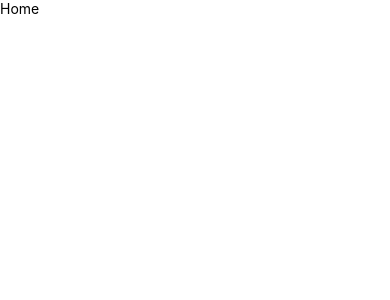
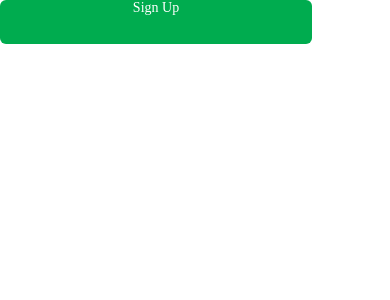
Before and after one commit to morachake/chap-chap, a React Native app: screen / in a window 390 px wide. Shown: the top 300 px of the page. Built offline with nearby package versions, Linux system fonts and the light colour scheme.

Commit message:
Creating a reusble button components

```diff
--- a/App.js
+++ b/App.js
@@ -1,10 +1,11 @@
 import React from 'react';
 import {SafeAreaView, Text, View} from 'react-native';
+import HomeScreen from './src/screens/HomeScreen';
 
 export default function App() {
   return (
     <SafeAreaView>
-      <Text>Home</Text>
+      <HomeScreen/>
     </SafeAreaView>
   );
 }
--- /dev/null
+++ b/src/components/Btn.js
@@ -0,0 +1,29 @@
+import React from 'react';
+import {StyleSheet, Text, TouchableOpacity, View} from 'react-native';
+import {COLORS} from '../constants/index';
+export default function Btn({title}) {
+  return (
+    <View>
+      <TouchableOpacity style={styles.btn}>
+        <Text style={styles.title}>{title}</Text>
+      </TouchableOpacity>
+    </View>
+  );
+}
+
+const styles = StyleSheet.create({
+  btn: {
+    backgroundColor: COLORS.primary,
+    width: '80%',
+    height: 44,
+    color: '#FFFF',
+    borderRadius: 6,
+    alignItems:'center',
+    },
+title: {
+    color: '#FFFF',
+    fontFamily: 'Inter-Medium',
+    fontSize:14
+},
+
+});
--- a/src/screens/HomeScreen.js
+++ b/src/screens/HomeScreen.js
@@ -1,10 +1,11 @@
 import React from 'react';
 import {View, Text, StyleSheet} from 'react-native';
+import Btn from '../components/Btn';
 
 export default function HomeScreen() {
   return (
     <View style={styles.container}>
-      <Text>Home</Text>
+      <Btn title='Sign Up' />
     </View>
   );
 }
```
